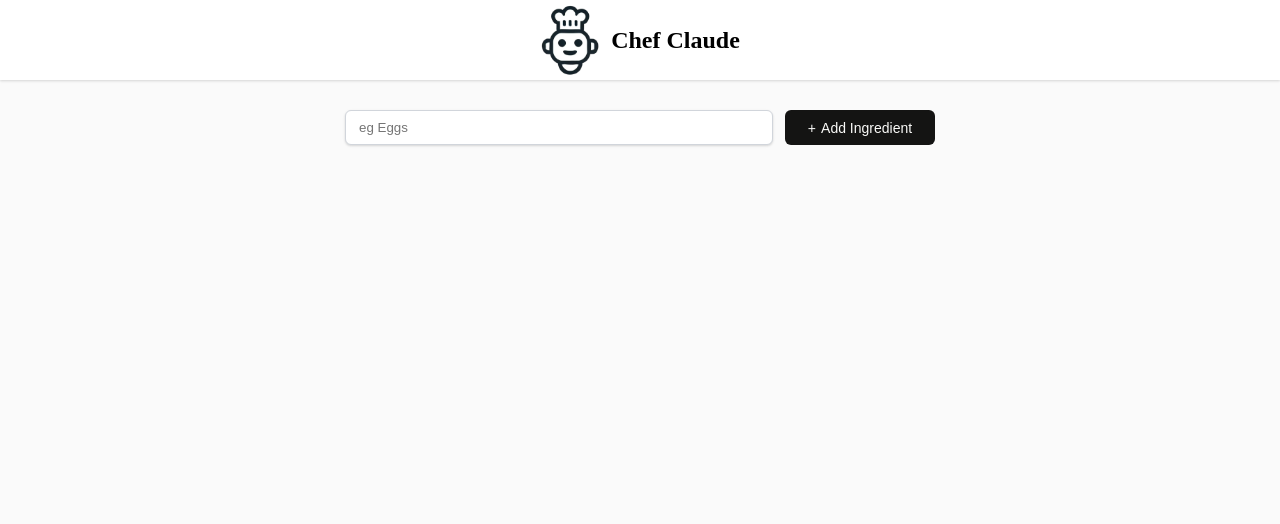
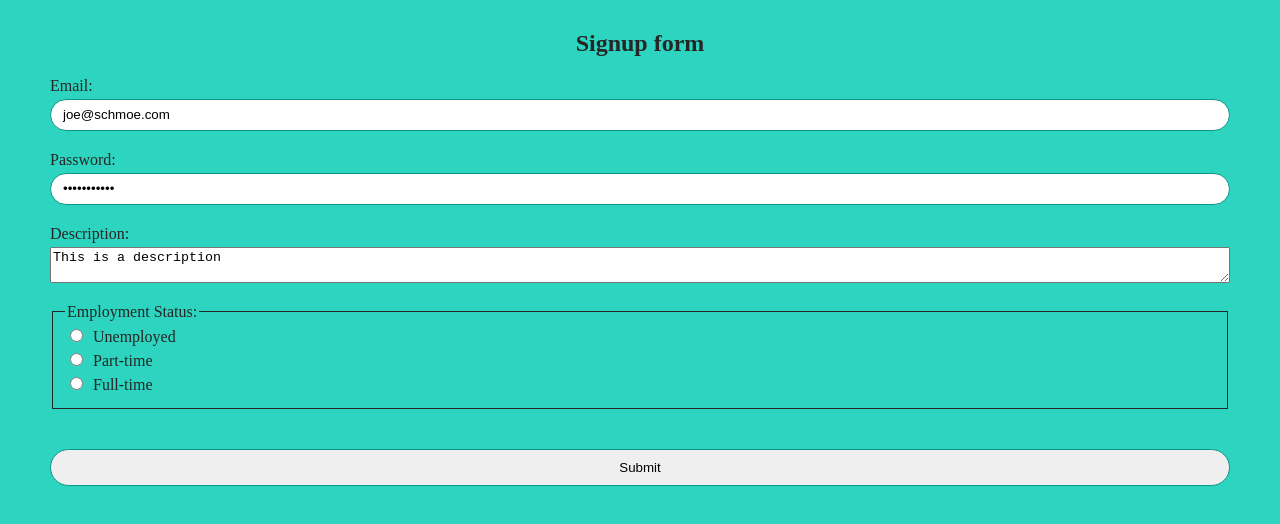
Before and after one commit to dixon24365/Learning-React, a React (Vite) app: page / in a window 1280 px wide. Shown: the top 524 px of the page. Built offline with nearby package versions, Linux system fonts and the light colour scheme.

Commit message:
Did radio button practice

```diff
--- a/src/AppFormPractice.css
+++ b/src/AppFormPractice.css
@@ -1,21 +1,62 @@
 * {
     box-sizing: border-box;
 }
+
 body {
     margin: 0;
     padding: 10px;
     background-color: #2DD4BF;
+    color: #262626;
 }
 
-.input {
+h1 {
+    text-align: center;
+}
+
+form {
+    padding-inline: 40px;
+    display: flex;
+    flex-direction: column;
+}
+
+label {
+    margin-bottom: 4px;
+}
+
+input[type="email"], input[type="password"] {
     border-radius: 100px;
-    border: 1px solid black;
-    margin-block: 10px;
-    display: block;
+    border: 1px solid #0D9488;
     height: 2rem;
     text-indent: 10px;
+    margin-bottom: 20px;
 }
 
-input[type="submit"] {
-    padding: 10px;
+textarea {
+    margin-bottom: 20px;
 }
+
+input[type="checkbox"], input[type="radio"] {
+    margin-right: 10px;
+}
+
+fieldset {
+    border: 1px solid #262626;
+    margin-bottom: 20px;
+    display: flex;
+    flex-direction: column;
+}
+
+button {
+    border-radius: 100px;
+    border: 1px solid #0D9488;
+    padding: 10px 30px;
+    cursor: pointer;
+    margin-top: 20px;
+    transition: all 0.1s ease-in-out;
+}
+
+button:hover {
+    background-color: #115E59;
+    border-color: #042F2E;
+    color: white;
+}
--- a/src/AppFormPractice.jsx
+++ b/src/AppFormPractice.jsx
@@ -2,29 +2,47 @@
 import ReactDOM from 'react-dom/client';
 import './AppFormPractice.css'
 
-/**
- * Challenge: add another label and input for the password field
- */
-
 function signUp(formData){
     const email= formData.get("email")
     const password= formData.get("password")
+    const employmentStatus= formData.get("employmentStatus")
     console.log(email)
     console.log(password)
+    console.log(employmentStatus)
 }
 
 export default function AppFormPractice() {
   return (
-    <section>
+  <section>
       <h1>Signup form</h1>
       <form action={signUp}>
+
         <label htmlFor="email">Email:</label>
-        <input id="email" type="email" name="email" placeholder="joe@schmoe.com" />
-        <br />
+        <input id="email" defaultValue="joe@schmoe.com" type="email" name="email" placeholder="joe@schmoe.com" />
 
         <label htmlFor="password">Password:</label>
-        <input id="password" type="passwoef" name="password" />
-        <br />
+        <input id="password" defaultValue="password123" type="password" name="password" />
+
+        <label htmlFor="description">Description:</label>
+        <textarea id="description" name="description" defaultValue="This is a description"></textarea>
+
+        <fieldset>
+          <legend>Employment Status:</legend>
+          <label>
+            <input type="radio" name="employmentStatus" value="umemployed" />
+            Unemployed
+        </label>
+          <label>
+            <input type="radio" name="employmentStatus" value="part-time" />
+            Part-time
+        </label>
+          <label>
+            <input type="radio" name="employmentStatus" value="full-time"/>
+            Full-time
+        </label>
+        </fieldset>
+
+
 
         <button>Submit</button>
 
--- a/src/main.jsx
+++ b/src/main.jsx
@@ -1,14 +1,14 @@
 import { StrictMode } from 'react'
 import { createRoot } from 'react-dom/client'
 // import AppObject from './AppObject'
-// import AppFormPractice from './AppFormPractice'
+import AppFormPractice from './AppFormPractice'
 // // import './index.css'
 // // import AppContact from './AppContact'
 // // import AppTravel from './AppTravel'
 // // import AppTurtles from './AppTurtles'
 // // import Joke from '../Jokes/joke'
-import ChefHeader from '../chef_claude/header'
-import Form from '../chef_claude/form'
+// import ChefHeader from '../chef_claude/header'
+// import Form from '../chef_claude/form'
 // // import AppClick from './AppClick'
 // // import AppState from './changeState'
 // // import StateCount from './stateCount'
@@ -24,14 +24,14 @@
     {/* <AppTravel/> */}
     {/* <AppTurtles/> */}
     {/* <Joke/> */}
-    <ChefHeader/>
-    <Form/>
+    {/* <ChefHeader/> */}
+    {/* <Form/> */}
     {/* <AppState/> */}
     {/* <StateCount/> */}
     {/* <AppTernary/> */}
     {/* <Team/> */}
     {/* <AppArray/> */}
     {/* <AppObject/> */}
-    {/* <AppFormPractice/> */}
+    <AppFormPractice/>
   </StrictMode>,
 )
```
Also changed, not shown: 1 other file (tests, documents, lock files or other folders).
